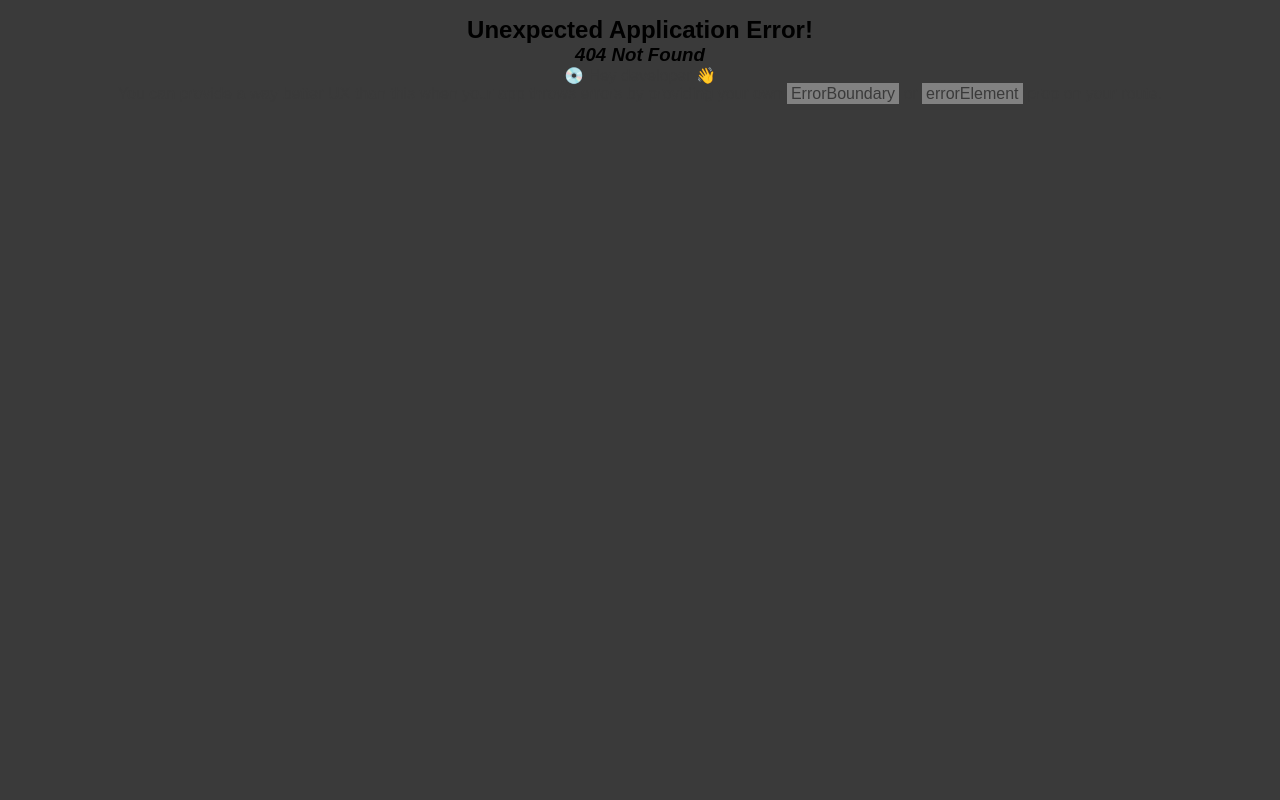
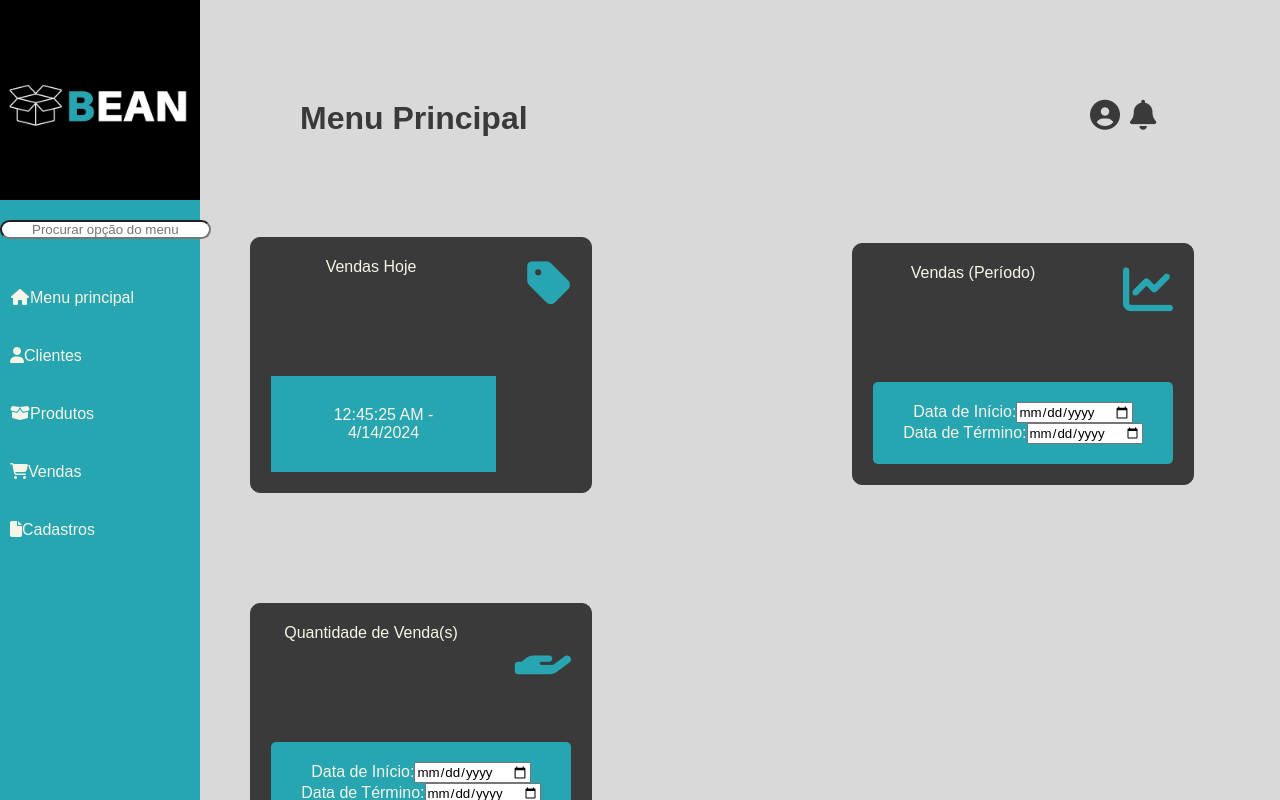
Before and after one commit to biancabalabenute/bean, a React (Create React App) app in the folder frontend-bean/: page /menu in a window 1280 px wide. Before the commit this address had no page. Built offline with nearby package versions, Linux system fonts and the light colour scheme; no server answers.

Commit message:
Adicionando menu principal

```diff
--- a/frontend-bean/package.json
+++ b/frontend-bean/package.json
@@ -6,10 +6,11 @@
     "@testing-library/jest-dom": "^5.17.0",
     "@testing-library/react": "^13.4.0",
     "@testing-library/user-event": "^13.5.0",
+    "axios": "^1.6.8",
     "react": "^18.2.0",
     "react-dom": "^18.2.0",
     "react-router-dom": "^6.22.3",
-    "react-scripts": "5.0.1",
+    "react-scripts": "^5.0.1",
     "web-vitals": "^2.1.4"
   },
   "scripts": {
--- a/frontend-bean/public/index.html
+++ b/frontend-bean/public/index.html
@@ -15,6 +15,7 @@
       user's mobile device or desktop. See https://developers.google.com/web/fundamentals/web-app-manifest/
     -->
     <link rel="manifest" href="%PUBLIC_URL%/manifest.json" />
+    <link rel="stylesheet" href="https://cdnjs.cloudflare.com/ajax/libs/font-awesome/6.5.2/css/all.min.css"/>
     <!--
       Notice the use of %PUBLIC_URL% in the tags above.
       It will be replaced with the URL of the `public` folder during the build.
--- /dev/null
+++ b/frontend-bean/src/pages/MenuPrincipal/Card.jsx
@@ -0,0 +1,60 @@
+import React, { useState } from 'react';
+import './card.css';
+
+function Card() {
+  const currentDate = new Date();
+  const formattedDate = `${currentDate.toLocaleTimeString()} - ${currentDate.toLocaleDateString()}`;
+
+  const [startDate, setStartDate] = useState('');
+  const [endDate, setEndDate] = useState('');
+
+  const handleStartDateChange = (event) => {
+    setStartDate(event.target.value);
+  };
+
+  const handleEndDateChange = (event) => {
+    setEndDate(event.target.value);
+  };
+
+  return (
+    <>
+      <div className="card-menu">
+        <i className="fa-solid fa-tag icon" style={{ float: 'right', fontSize: 50}}></i>
+        <p className='card-text-menu' style={{ marginRight: '100px' }}>Vendas Hoje</p>
+        <p className='card-date-menu' style={{ marginRight: '75px' }}>{formattedDate}</p>
+      </div>
+
+      <div className="card-menu">
+        <i className="fa-solid fa-chart-line icon" style={{ float: 'right', fontSize: 50}}></i>
+        <p className='card-text-menu' style={{ marginRight: '100px' }}>Vendas (Período)</p>
+        <div className="date-inputs-menu">
+          <div>
+            <label htmlFor="startDate">Data de Início:</label>
+            <input type="date" id="startDate" value={startDate} onChange={handleStartDateChange} />
+          </div>
+          <div>
+            <label htmlFor="endDate">Data de Término:</label>
+            <input type="date" id="endDate" value={endDate} onChange={handleEndDateChange} />
+          </div>
+        </div>
+      </div>
+
+      <div className="card-menu">
+        <i className="fa-solid fa-hand-holding icon" style={{ float: 'right', fontSize: 50 }}></i>
+        <p className='card-text-menu' style={{ marginRight: '100px' }}>Quantidade de Venda(s)</p>
+        <div className="date-inputs-menu">
+          <div>
+            <label htmlFor="startDate">Data de Início:</label>
+            <input type="date" id="startDate" value={startDate} onChange={handleStartDateChange} />
+          </div>
+          <div>
+            <label htmlFor="endDate">Data de Término:</label>
+            <input type="date" id="endDate" value={endDate} onChange={handleEndDateChange} />
+          </div>
+        </div>
+      </div>
+    </>
+  );
+}
+
+export default Card;
--- /dev/null
+++ b/frontend-bean/src/pages/MenuPrincipal/MenuPrincipal.js
@@ -0,0 +1,53 @@
+import React, { useState, useEffect } from 'react';
+import Card from './Card';
+import SideNav from './SideNav';
+import './menu.css';
+import axios from 'axios';
+
+function MenuPrincipal() {
+    const [clientes, setClientes] = useState([]);
+
+    useEffect(() => {
+        axios.get('')
+          .then(response => {
+            setClientes(response.data);
+          })
+          .catch(error => {
+            console.error('Erro ao buscar clientes:', error);
+          });
+      }, []);
+
+  return (
+     <div className='menu-principal'>
+        <h1 className='menu'>Menu Principal</h1>
+      <div className="icon-container user-icon">
+        <i className="fa-solid fa-user-circle" style={{fontSize: 30}}></i>
+      </div>
+      <div className="icon-container notification-icon">
+        <i className="fa-solid fa-bell" style={{fontSize: 30}}></i>
+      </div>
+    <Card/>
+    <SideNav/>
+    <table className='table'>
+          <thead>
+            <tr>
+              <th>Cliente</th>
+              <th>Valor</th>
+              <th>Marketplace</th>
+            </tr>
+          </thead>
+          <tbody>
+            {clientes.map(cliente => ( // Definindo a variável cliente dentro do map
+              <tr key={cliente.id}>
+                <td>{cliente.name}</td>
+                <td></td>
+                <td></td>
+              </tr>
+            ))}
+          </tbody>
+        </table>
+  </div>
+  );
+}
+
+export default MenuPrincipal;
--- /dev/null
+++ b/frontend-bean/src/pages/MenuPrincipal/SideNav.jsx
@@ -0,0 +1,44 @@
+import React from 'react';
+import logo from './../../img/logo-bean.png';
+import './sidenav.css';
+
+
+
+function SideNav() {
+    return (
+      <div>
+        <div className="logo-container">
+        <img src={logo} alt="logo" className="logo-bean"/>
+        </div>
+        <div className="sidenav">
+          <div className="search-container">
+            <input type="text" placeholder="Procurar opção do menu" className="search-input"/>
+          </div>
+          <div className="nav-items">
+            <div className="nav-item">
+              <i className="fa fa-fw fa-home"></i>
+              <span>Menu principal</span>
+            </div>
+            <div className="nav-item">
+              <i className="fa-solid fa-user"></i>
+              <span>Clientes</span>
+            </div>
+            <div className="nav-item">
+              <i className="fa-solid fa-box-open"></i>
+              <span>Produtos</span>
+            </div>
+            <div className="nav-item">
+              <i className="fa-solid fa-cart-shopping"></i>
+              <span>Vendas</span>
+            </div>
+            <div className="nav-item">
+              <i className="fa-solid fa-file"></i>
+              <span>Cadastros</span>
+            </div>
+          </div>
+        </div>
+      </div>
+    );
+  }
+
+export default SideNav;
--- /dev/null
+++ b/frontend-bean/src/pages/MenuPrincipal/card.css
@@ -0,0 +1,37 @@
+.card-menu{
+    background-color: #3A3A3A;
+    border: 1px solid  #3A3A3A;
+    border-radius: 10px;
+    padding: 20px;
+    margin: 10px;
+    text-align: center;
+    display: inline-block;
+    margin-left: 250px;
+    margin-top: 100px;
+    color: #F7F4E8;
+    width: 300px;
+  }
+  .icon{
+    color: #27a6b2;
+  }
+
+
+  .card-date-menu{
+    margin-top: 50px;
+    background-color:  #27a6b2;
+    color: #F7F4E8;
+    text-align: center;
+    padding: 30px;
+  }
+
+  .card-text-menu{
+    margin-bottom: 100px;
+    color:#F7F4E8;
+  }
+
+  .date-inputs-menu {
+    background-color: #27a6b2;
+    padding: 20px;
+    border-radius: 5px;
+    margin-top: 10px;
+  }
--- /dev/null
+++ b/frontend-bean/src/pages/MenuPrincipal/menu.css
@@ -0,0 +1,41 @@
+.menu-principal {
+    background-color: #D9D9D9;
+    width: 100vw;
+    height: 100vh;
+    position: absolute;
+    overflow: hidden;
+    top: 0;
+    left: 0;
+  }
+  .icon-container {
+    position: absolute;
+    top: 10px;
+    right: 10px;
+    cursor: pointer;
+  }
+
+  .user-icon {
+    color: #3A3A3A;
+    width: 180px;
+    top: 100px;
+
+  }
+
+  .notification-icon {
+    color: #3A3A3A;
+    width: 140px;
+    top: 100px;
+  }
+
+  .menu{
+    margin-left: 300px;
+    margin-top: 100px;
+  }
+
+  .table{
+    margin-top: 100px;
+    background-color: #f7f4e8;
+    margin-left: 250px;
+    border-collapse: separate;
+    border-spacing: 20px;
+  }
--- /dev/null
+++ b/frontend-bean/src/pages/MenuPrincipal/sidenav.css
@@ -0,0 +1,34 @@
+.sidenav {
+  top: 200px; /* Mantém a distância entre o topo e a barra lateral */
+  background-color: #27a6b2!important;
+  font-family: 'Segoe UI', Tahoma, Geneva, Verdana, sans-serif;
+  color: #f7f4e8;
+  position: fixed;
+  width: 200px;
+  height: 100%;
+  z-index: 1000;
+  left: 0;
+  padding-top: 20px; /* Espaçamento para acomodar a logo */
+}
+
+.nav-items {
+  padding-top: 20px; /* Adiciona espaço para a logo */
+}
+
+.nav-item {
+  padding: 10px;
+  cursor: pointer;
+  margin-top: 20px;
+}
+.search-input {
+  padding-left: 30px; /* Ajusta o padding para acomodar o ícone */
+  border-radius: 20px; /* Define as bordas arredondadas */
+}
+
+.logo-bean {
+  width: 200px; /* Largura desejada da logo */
+  height: 200px; /* Altura desejada da logo */
+  position: fixed;
+  top: 0;
+  left: 0;
+}
```
Also changed, not shown: frontend-bean/src/App.js (+9 -1 lines), frontend-bean/src/img/logo-bean.png (added), frontend-bean/src/pages/MenuPrincipal/index.js (deleted), 1 other file (tests, documents, lock files or other folders).
